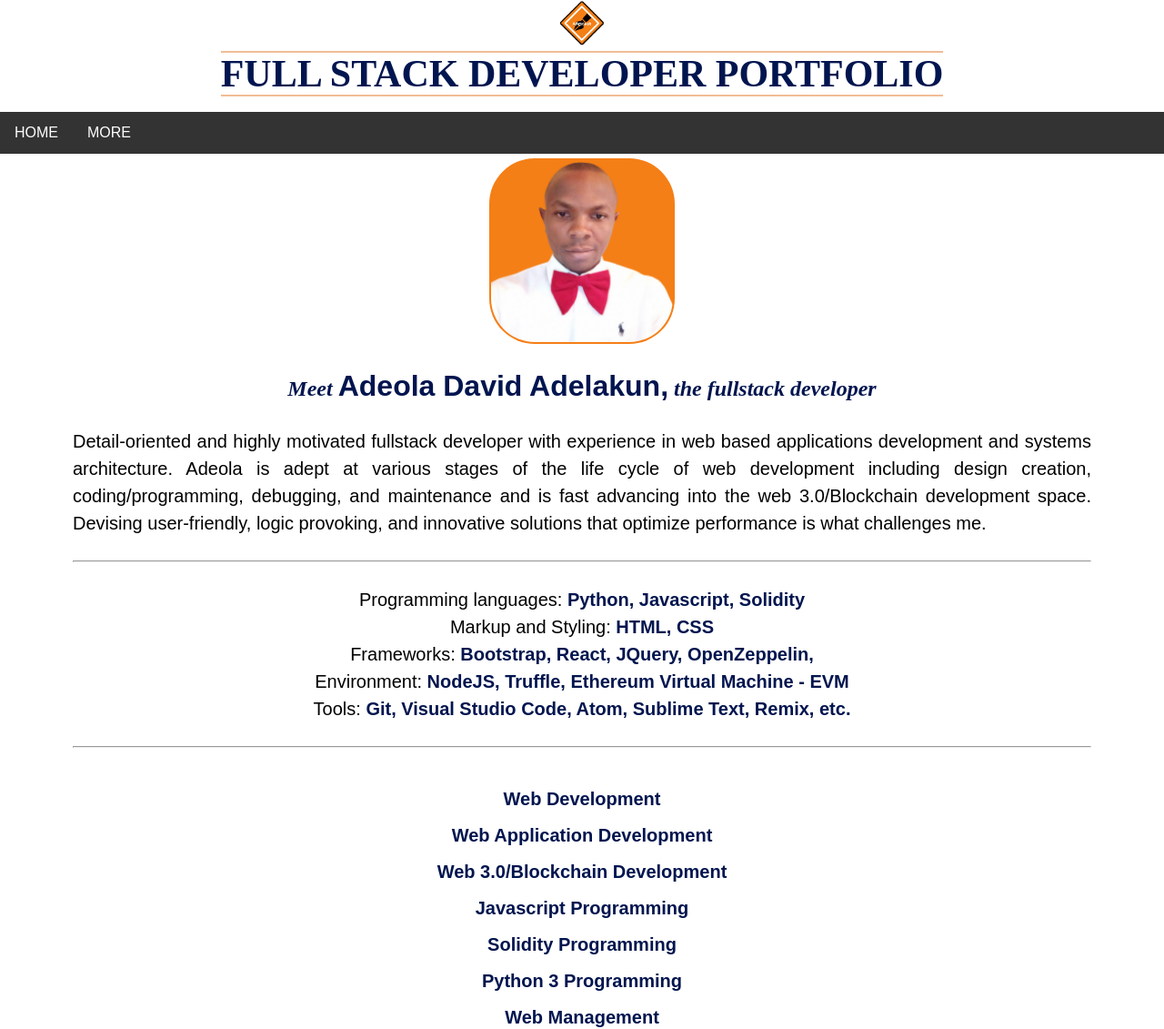
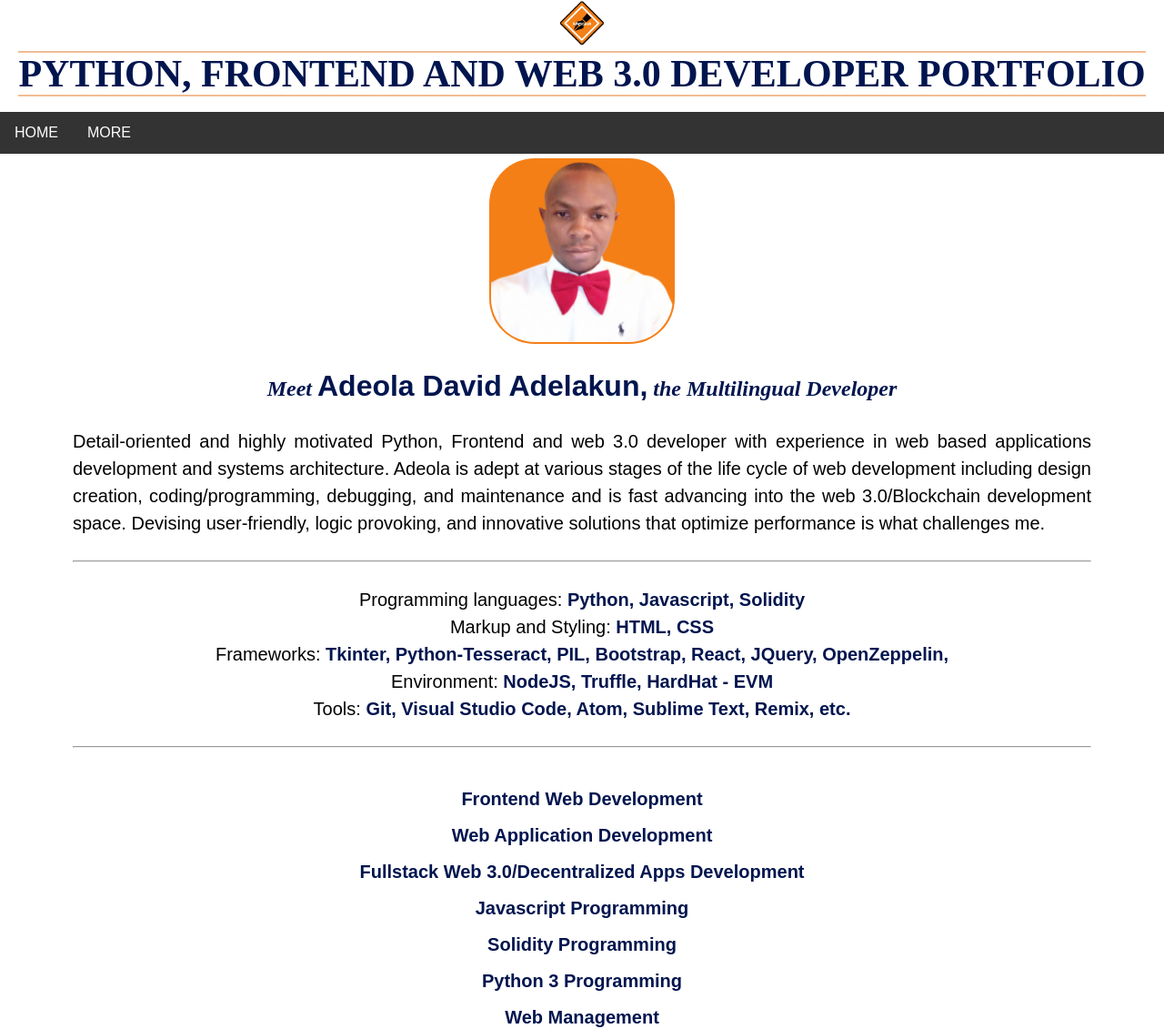
Before and after one commit to Adesdesk/Adesdesk.github.io, a plain HTML site: page index.html in a window 1280 px wide. Shown: the top 1131 px of the page at 91% size. Drawn offline with Linux system fonts and the light colour scheme.

Commit message:
Update index.html

```diff
--- a/index.html
+++ b/index.html
@@ -8,7 +8,7 @@
 
 			<img src="adesdesk_logo.jpg" alt="Adesdesk logo" id="logo-img">
 
-			<h1><span id="webHeading">FULL STACK  DEVELOPER  PORTFOLIO</h1></span>
+			<h1><span id="webHeading">PYTHON, FRONTEND AND WEB 3.0 DEVELOPER  PORTFOLIO</h1></span>
 
 	<link rel="stylesheet" type="text/css" href="styles.css">
   </head>
@@ -29,9 +29,9 @@
 <div id ="image-block">
 	<img src="adeola's_faceshot.jpg" alt="Adeola David A." id="faceshot">
 </div>
-<h2><span id="introduction"><em><p>Meet </em><span class="myFullName">Adeola David Adelakun,</span> <em>the fullstack developer</em></p></span></h2>
+<h2><span id="introduction"><em><p>Meet </em><span class="myFullName">Adeola David Adelakun,</span> <em>the Multilingual Developer</em></p></span></h2>
 <p class="Objectives">
-	Detail-oriented and highly motivated fullstack developer with experience in web based applications development and systems architecture. Adeola is adept at various stages of the life cycle of web development including design creation, coding/programming, debugging, and maintenance and is fast advancing into the web 3.0/Blockchain development space. Devising user-friendly, logic provoking, and innovative solutions that optimize performance is what challenges me.
+	Detail-oriented and highly motivated Python, Frontend and web 3.0 developer with experience in web based applications development and systems architecture. Adeola is adept at various stages of the life cycle of web development including design creation, coding/programming, debugging, and maintenance and is fast advancing into the web 3.0/Blockchain development space. Devising user-friendly, logic provoking, and innovative solutions that optimize performance is what challenges me.
 </p>
 <br>
 <hr>
@@ -40,9 +40,9 @@
 <p class="tools">
 	Programming languages: <span class="differentColor">Python, Javascript, Solidity</span> <br>
 	Markup and Styling: <span class="differentColor">HTML, CSS</span> <br>
-	Frameworks: <span class="differentColor">Bootstrap, React, JQuery, OpenZeppelin,</span> <br>
-	Environment: <span class="differentColor">NodeJS, Truffle, Ethereum Virtual Machine - EVM</span> <br>
-	<!--Database: <span class="differentColor">MySQL</span> <br>-->
+	Frameworks: <span class="differentColor">Tkinter, Python-Tesseract, PIL, Bootstrap, React, JQuery, OpenZeppelin,</span> <br>
+	Environment: <span class="differentColor">NodeJS, Truffle, HardHat - EVM</span> <br>
+	<!--Database: <span class="differentColor">IPFS, Swarm, Ethereum Blockchain</span> <br>-->
 	Tools: <span class="differentColor">Git, Visual Studio Code, Atom, Sublime Text, Remix, etc.</span> <br>
 </p>
 <br>
@@ -51,9 +51,9 @@
 
 <div class="midBox">
 	<ul>
-		<li><h3>Web Development</h3></li>
+		<li><h3>Frontend Web Development</h3></li>
 		<li><h3>Web Application Development</h3></li>
-		<li><h3>Web 3.0/Blockchain Development</h3></li>
+		<li><h3>Fullstack Web 3.0/Decentralized Apps Development</h3></li>
 		<li><h3>Javascript Programming</h3></li>
 		<li><h3>Solidity Programming</h3></li>
 		<li><h3>Python 3 Programming</h3></li>
```
